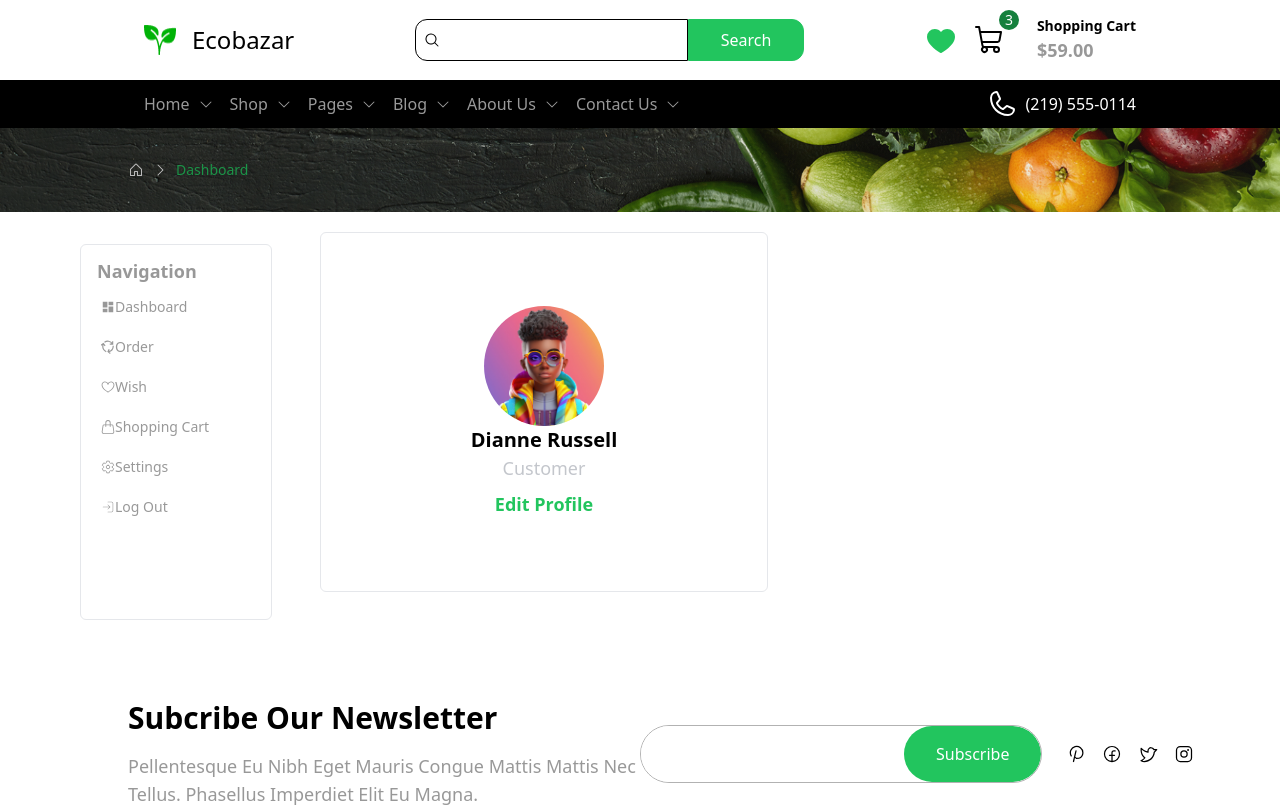
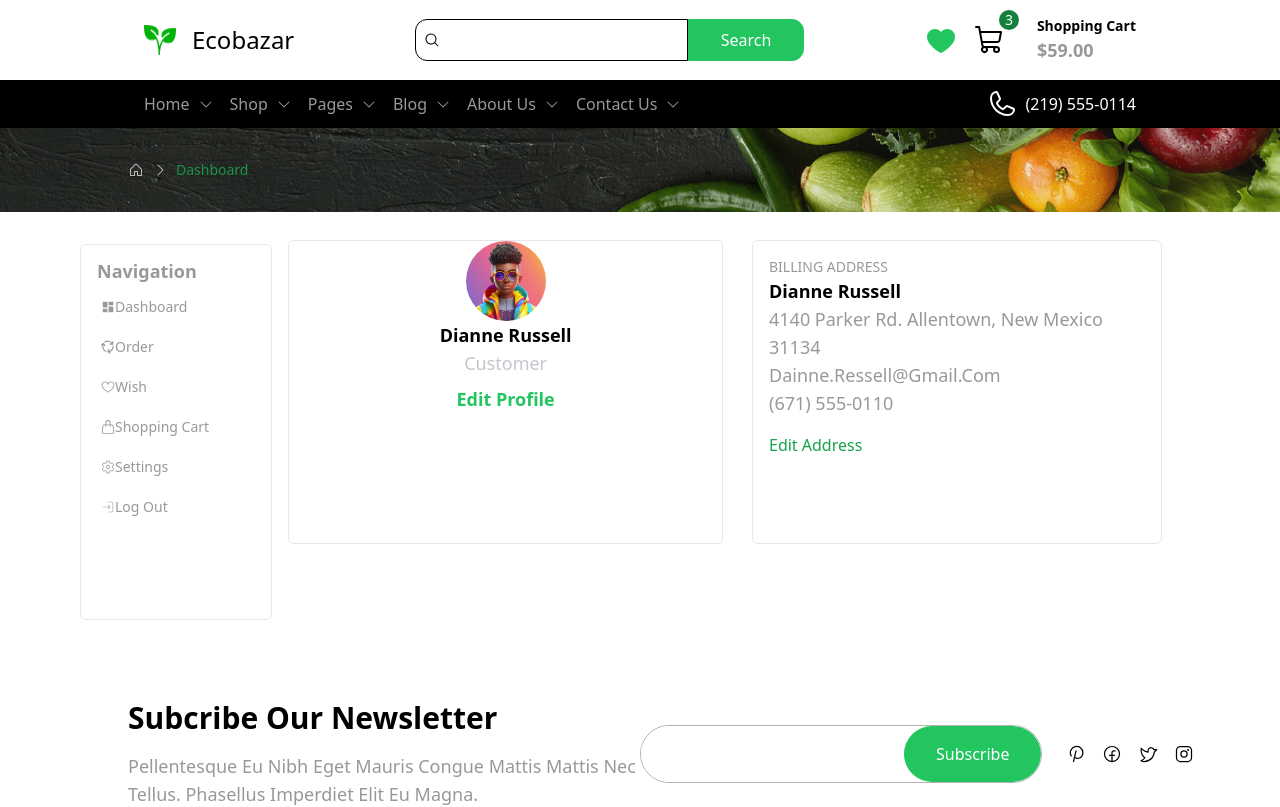
Before and after one commit to DUSHIME1212/Ecobazar, a React (Vite) app in the folder frontend/: page /dashboard in a window 1280 px wide. Shown: the top 807 px of the page. Built offline with nearby package versions, Linux system fonts and the light colour scheme.

Commit message:
functioninng profile

```diff
--- a/frontend/src/pages/settings/DashBoard.jsx
+++ b/frontend/src/pages/settings/DashBoard.jsx
@@ -1,16 +1,25 @@
-import { useLocation } from "react-router-dom"
-import Breadcrumbs from "../../components/Breadcrumbs"
+import { useLocation } from "react-router-dom";
+import Breadcrumbs from "../../components/Breadcrumbs";
 import SideBar from "../../components/SideBar";
-import { useState } from 'react';
+import { useState } from "react";
 
 function DashBoard() {
-   const [editing, setEditing] = useState(false)
-   const [profileImage, setImage] = useState('/avatar/avatarone.jpg');
-   const [name, setName] = useState('Dianne Russell')
+  const [editing, setEditing] = useState(false);
+  const [profileImage, setImage] = useState("/avatar/avatarone.jpg");
+  const [name, setName] = useState("Dianne Russell");
+  const [editingAddress, setEditingAddress] = useState(false);
+  const [address, setAddress] = useState(
+    "4140 Parker Rd. Allentown, New Mexico 31134"
+  );
+  const [email, setEmail] = useState("dainne.ressell@gmail.com");
+  const [phone, setPhone] = useState("(671) 555-0110");
 
   const handleEditClick = () => {
-     setEditing(!editing)
-   }
+    setEditing(!editing);
+  };
+  const handleEditAddressClick = () => {
+    setEditingAddress(!editingAddress);
+  };
 
   const pathName = useLocation();
 
@@ -19,18 +28,25 @@ function DashBoard() {
       <Breadcrumbs pageroute={pathName.pathname} />
       <div className="flex">
         <div className="w-1/4">
-           <SideBar/>
+          <SideBar />
         </div>
-         <div className="w-3/4 flex justify-between">
-           <div className="flex flex-col justify-center items-center border rounded-md w-[35dvw] h-[45dvh] mt-5">
+        <div className="w-3/4 flex">
+          <div className="flex flex-col items-center border rounded-md w-[34dvw] h-[38dvh] mt-7 ml-16">
             {editing ? (
               <input
                 type="file"
                 accept="image/*"
-                onChange={(e) => setImage(URL.createObjectURL(e.target.files[0]))}
+                onChange={(e) =>
+                  setImage(URL.createObjectURL(e.target.files[0]))
+                }
               />
             ) : (
-               <img src={profileImage} width={120} alt="" className="rounded-full"/>
+              <img
+                src={profileImage}
+                width={80}
+                alt=""
+                className="rounded-full"
+              />
             )}
 
             {editing ? (
@@ -40,23 +56,75 @@ function DashBoard() {
                   placeholder="Name"
                   value={name}
                   onChange={(e) => setName(e.target.value)}
-                   className="text-xl font-bold mt-2"
+                  className="text-lg font-bold mt-2"
                 />
                 <button onClick={handleEditClick}>Save</button>
               </div>
             ) : (
-               <h1 className="text-xl font-bold">{name}</h1>
+              <h1 className="text-lg font-bold">{name}</h1>
             )}
             <p className="text-gray-500">Customer</p>
 
-             <button className="mt-2 font-semibold text-green-500 text-lg" onClick={handleEditClick}>
-               {editing ? 'Save Profile' : 'Edit Profile'}
+            <button
+              className="mt-2 font-semibold text-green-500 text-lg"
+              onClick={handleEditClick}
+            >
+              {editing ? "Save Profile" : "Edit Profile"}
+            </button>
+          </div>
+        </div>
+
+        <div className="flex flex-col w-3/4">
+          <div className="p-4 border rounded-md w-[32dvw] h-[38dvh] mt-7 items-center justify-end">
+            <p className="text-sm">BILLING ADDRESS </p>
+            <div>
+              {editingAddress ? (
+                <>
+                  <input
+                  type="text"
+                  placeholder="Name"
+                  value={name}
+                  onChange={(e) => setName(e.target.value)}
+                  className="text-lg font-bold mt-2"
+                  />
+                  <input
+                    type="text"
+                    value={address}
+                    onChange={(e) => setAddress(e.target.value)}
+                    className="mb-2"
+                  />
+                  <input
+                    type="email"
+                    value={email}
+                    onChange={(e) => setEmail(e.target.value)}
+                    className="mb-2"
+                  />
+                  <input
+                    type="tel"
+                    value={phone}
+                    onChange={(e) => setPhone(e.target.value)}
+                    className="mb-2"
+                  />
+                </>
+              ) : (
+                <div className="flex flex-col">
+                <h1 className="text-lg font-bold">{name}</h1>
+                  <p>{address}</p>
+                  <p id="email">{email}</p>
+                  <p id="tel">{phone}</p>
+                </div>
+              )}
+              <button
+                className="text-green-600 mt-4"
+                onClick={handleEditAddressClick}
+              >
+                {editingAddress ? "Save Address" : "Edit Address"}
               </button>
             </div>
           </div>
         </div>
       </div>
-   )
+    </div>
+  );
 }
-
-export default DashBoard
+export default DashBoard;
--- a/frontend/src/pages/settings/login.jsx
+++ b/frontend/src/pages/settings/login.jsx
@@ -1,3 +1,4 @@
+/* eslint-disable react/no-unescaped-entities */
 import { useState } from 'react';
 import { useLocation, Link } from 'react-router-dom';
 import Breadcrumbs from '../../components/Breadcrumbs';
@@ -57,7 +58,7 @@ function LoginAuth() {
             Sign In
           </button>
           <h3 className="text-sm opacity-100">
-          {` Don't have account?{" "}`}
+            Don't  have account?{" "}
             <Link className="opacity-100" to={"/signup"}>
               Register
             </Link>
```
Lines whose indentation alone changed are shown as unchanged.
